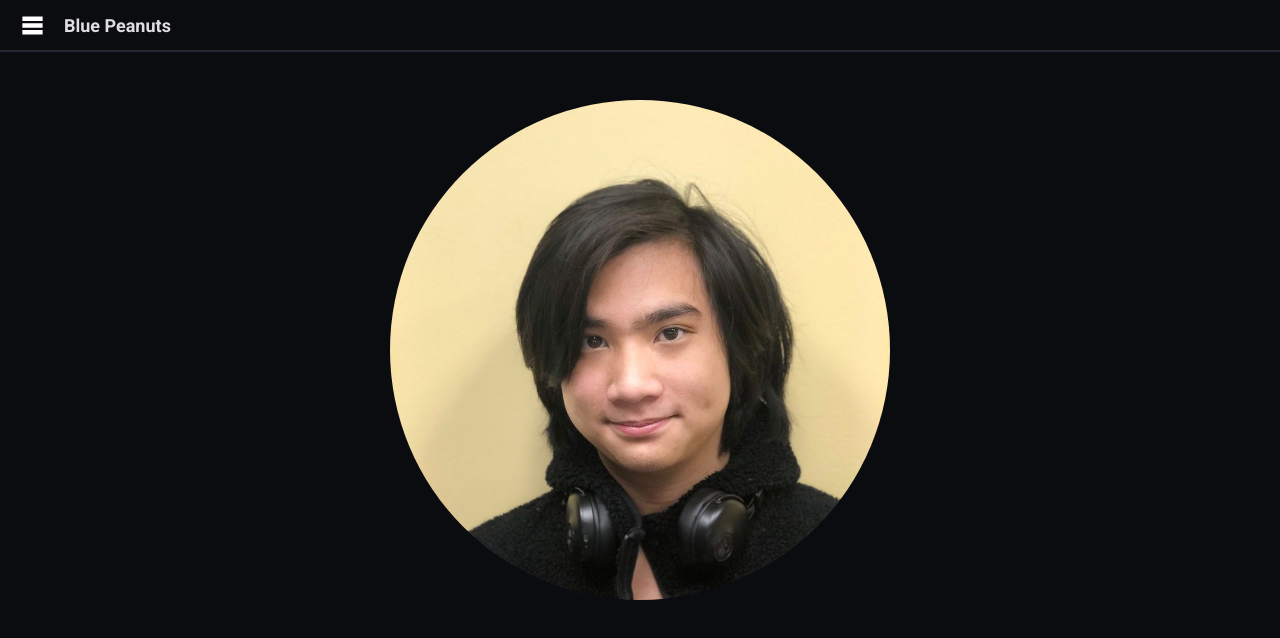
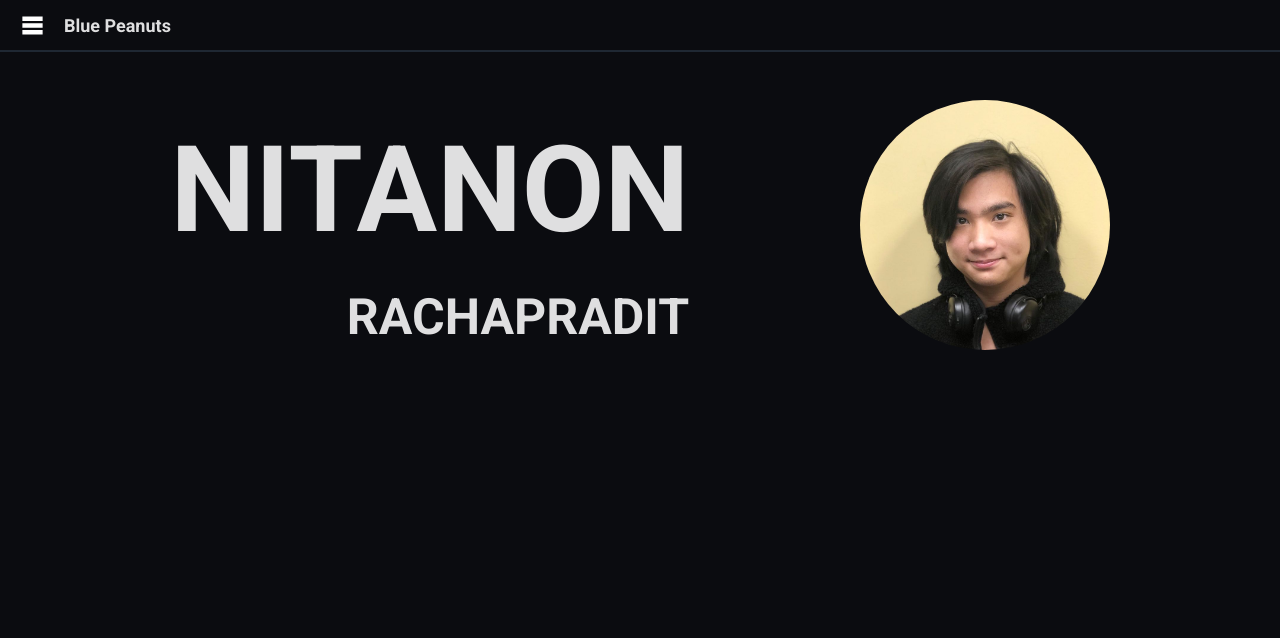
Before and after one commit to Blue-Peanuts/portfolio, a React (Vite) app: page / in a window 1280 px wide. Shown: the top 638 px of the page. Built offline with nearby package versions, Linux system fonts and the light colour scheme.

Commit message:
Insert name

```diff
--- a/src/App.jsx
+++ b/src/App.jsx
@@ -53,12 +53,36 @@ function App() {
                     alignItems: 'center',
                     flexDirection: 'column',
                 }}>
-                    <Avatar sx={{
-                        marginTop: '50px',
-                        width: '500px',
-                        height: '500px',
-                    }}
-                     alt="Nitanon Rachapradit" src="./src/assets/profile.jpg" />
+                    <Box sx={{
+
+                            marginTop: '50px',
+                            display: 'flex',
+                            flexdirection: 'row',
+                            justifyContent: 'space-evenly',
+                            width: '100%',
+                    }}>
+                        <Box sx={{
+                            display: 'flex',
+                            flexDirection: 'column',
+                            alignContent:'right',
+                            justifyContent: 'right',
+                        }}>
+                            <Box sx={{
+                                fontSize: '120px',
+                                textAlign: 'right',
+                            }}>NITANON</Box>
+                            <Box sx={{
+                                fontSize: '50px',
+                                textAlign: 'right',
+                            }}>RACHAPRADIT</Box>
+
+                        </Box>
+                        <Avatar sx={{
+                            width: '250px',
+                            height: '250px',
+                        }}
+                        alt="Nitanon Rachapradit" src="./src/assets/profile.jpg" />
+                    </Box>
                 </Box>
                 <Sidebar open={open} toggleSlider={toggleSlider} />
             </div>
```
